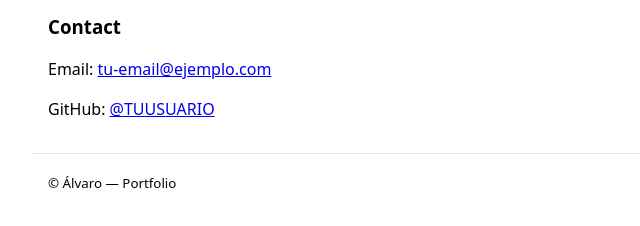
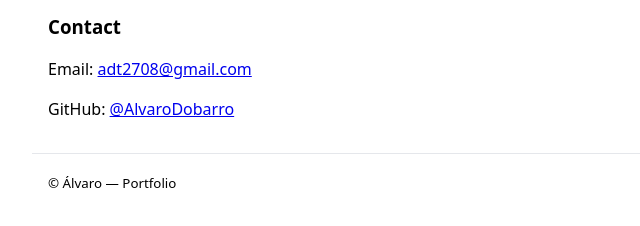
Before and after one commit to AlvaroDobarro/portfolio, a plain HTML site: page index.html in a window 1280 px wide. Shown: the part 480-706 px from the top of the page, 148-788 px from the left. Drawn offline with Linux system fonts and the light colour scheme.

Commit message:
Update contact info (email + GitHub handle)

```diff
--- a/index.html
+++ b/index.html
@@ -37,8 +37,9 @@
 
     <section id="contact">
       <h3>Contact</h3>
-      <p>Email: <a href="mailto:tu-email@ejemplo.com">tu-email@ejemplo.com</a></p>
-      <p>GitHub: <a href="https://github.com/TUUSUARIO" target="_blank" rel="noopener">@TUUSUARIO</a></p>
+<p>Email: <a href="mailto:adt2708@gmail.com">adt2708@gmail.com</a></p>
+<p>GitHub: <a href="https://github.com/AlvaroDobarro" target="_blank" rel="noopener">@AlvaroDobarro</a></p>
+
     </section>
   </main>
 
```
